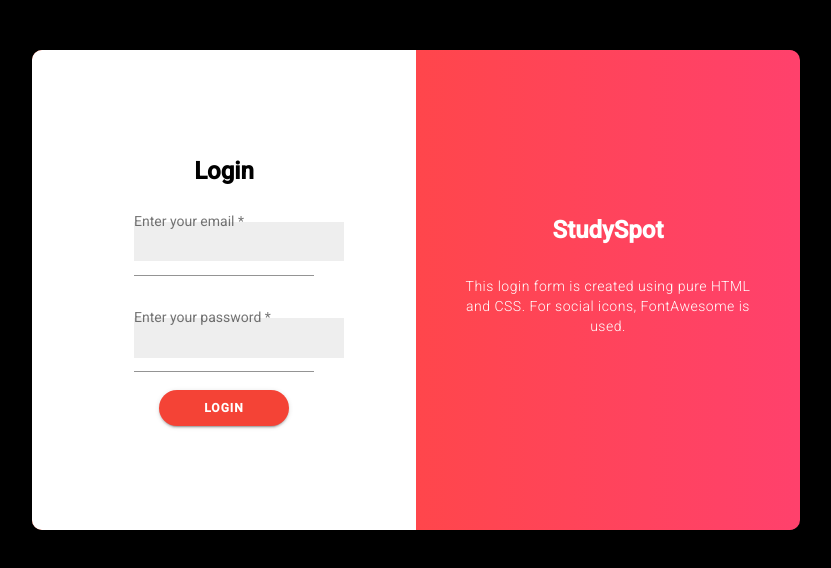
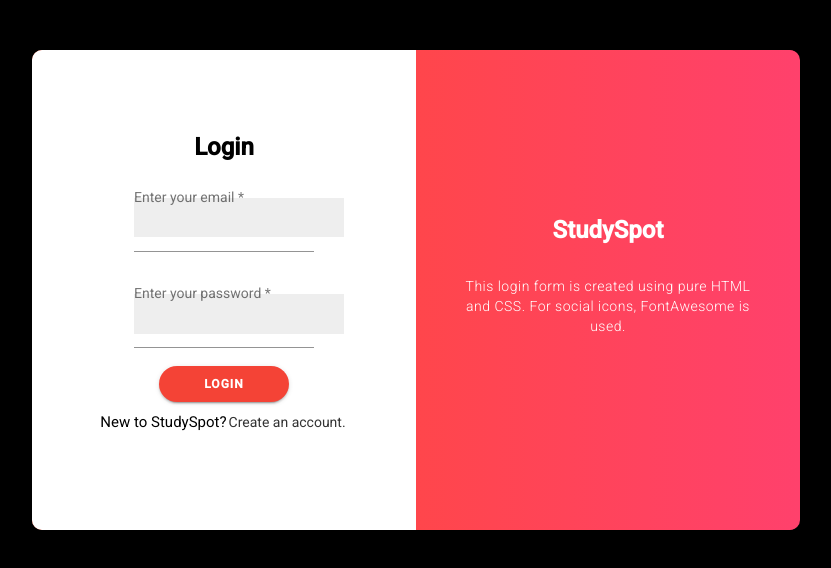
Before and after one commit to 2Simple4u/StudySpot, an Angular app in the folder StudySpot/: page /login in a window 1280 px wide. Shown: the top 568 px of the page, without its empty margins (224-1055 px from the left). Built offline with nearby package versions, Linux system fonts and the light colour scheme.

Commit message:
files od signup is attached with loginform

```diff
--- a/StudySpot/src/app/app-routing.module.ts
+++ b/StudySpot/src/app/app-routing.module.ts
@@ -3,11 +3,11 @@
 import { AboutUsComponent } from './about-us/about-us.component';
 import { HomeNavbarComponent } from './home/home-navbar/home-navbar.component';
 import { HomeComponent } from './home/home.component';
-
 import { SignupPageComponent } from './signup-page/signup-page.component';
 import { LoginPageComponent } from './login-page/login-page.component';
 
 const routes: Routes = [
+
   { path: '', component: HomeComponent },
   { path: 'navbar', component: HomeNavbarComponent },
   { path: 'login', component:LoginPageComponent},
--- a/StudySpot/src/app/login-page/login-page.component.html
+++ b/StudySpot/src/app/login-page/login-page.component.html
@@ -12,7 +12,13 @@
                     <input  matInput [type]="hide ? 'password' : 'text'" formControlName="password">
                   </mat-form-field>
                   <button class="login_button" mat-raised-button color="warn" >Login</button>
+                  <div class="newUser">
+                    <h4 >New to StudySpot?</h4>
+                    <a  routerLink="/signup">Create an account.</a>
+
+                </div>
             </form>
+
         </div>
         <div class="overlay-container">
             <div class="overlay">
```
